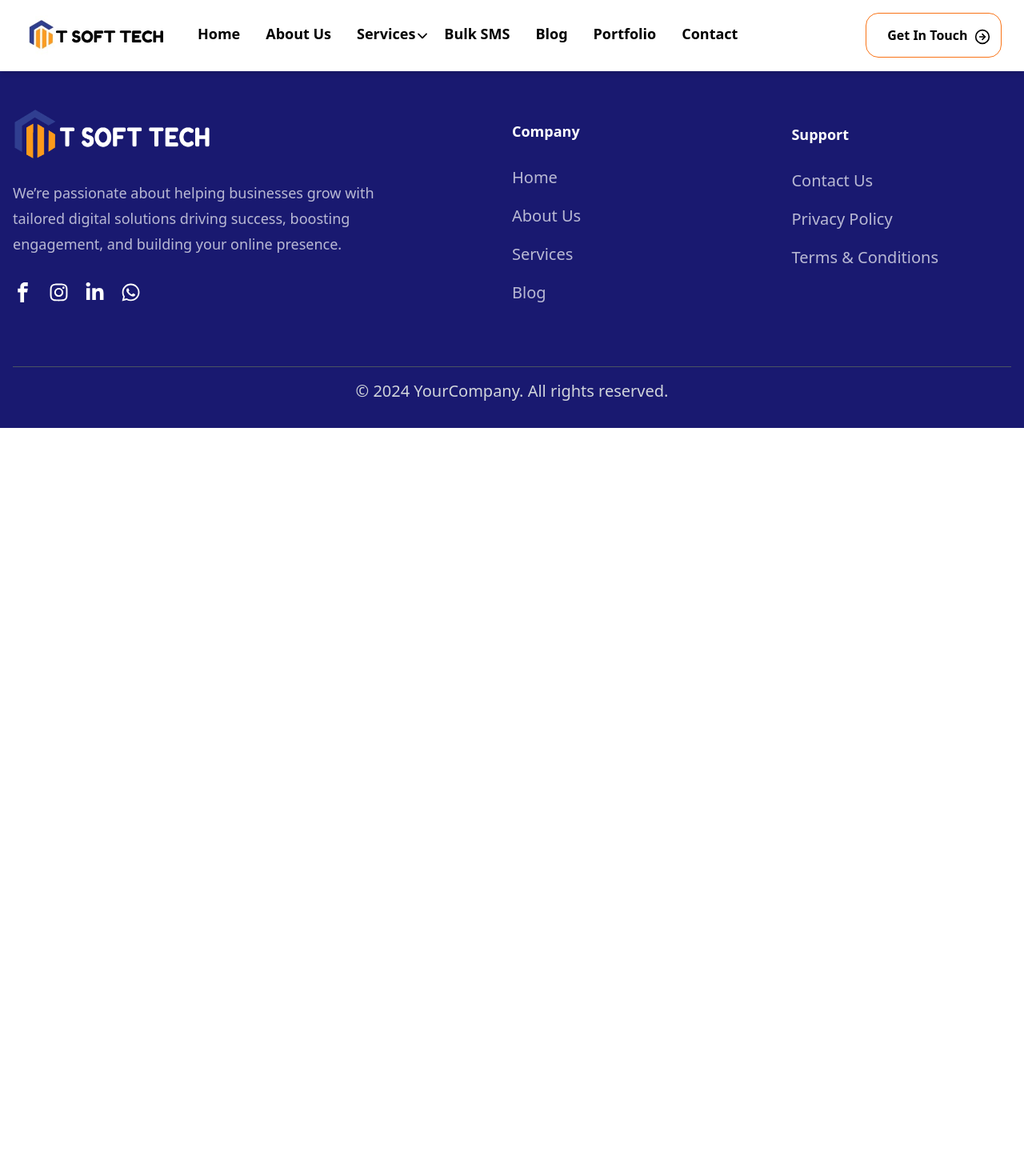
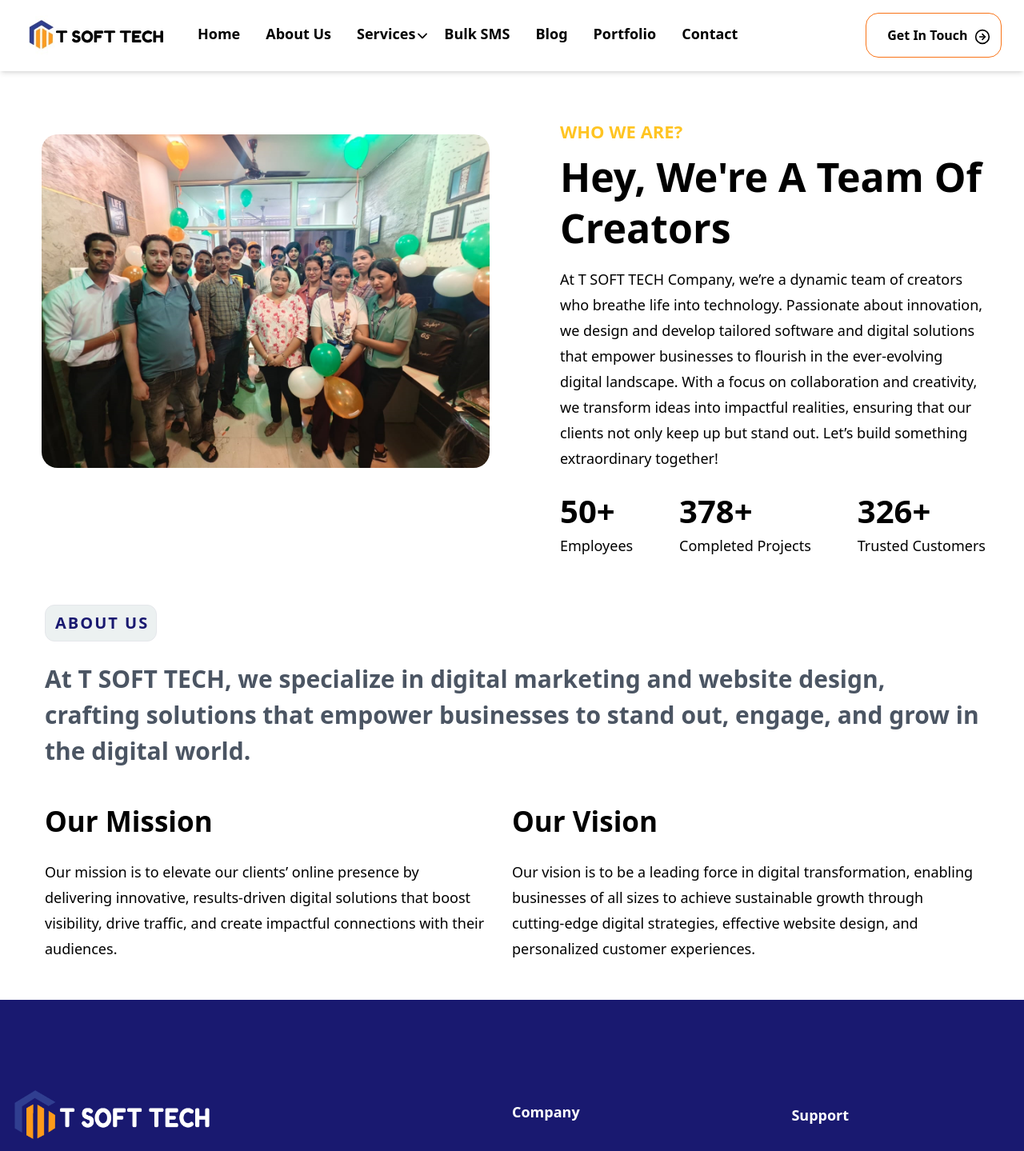
Before and after one commit to Vibudh08/BTJ-ALPHA-TECHNOLOGY-PVT-LTD, a React (Vite) app: page /about in a window 1280 px wide. Shown: the top 1439 px of the page at 80% size. Before the commit the page ends 800 px from the top, so only its background shows below. Built offline with nearby package versions, Linux system fonts and the light colour scheme.

Commit message:
about page

```diff
--- a/src/pages/About.jsx
+++ b/src/pages/About.jsx
@@ -1,6 +1,94 @@
+import team from "../assets/images/Home-page/team.jpeg";
+import { Link } from "react-router-dom";
+
 function About() {
   return (
-    <div>About</div>
-  )
+    <main>
+      {/* Who-we-are Section Start here */}
+
+      <section className="p-5 flex mt-32 ml-4 mb-10 max-lg:block max-lg:ml-0 max-lg:p-0 max-lg:justify-center">
+        <div className=" w-[50%] mr-20 max-lg:w-auto max-lg:mb-[30px] max-lg:pl-3 max-lg:flex max-lg:justify-center max-lg:mr-6">
+          <img
+            src={team}
+            alt=""
+            className="w-[100%] mt-5 ml-4 rounded-[20px] z-0 max-lg:mt-9"
+          />
+        </div>
+        <div className="w-[50%] ml-6 max-lg:w-[100%] max-lg:ml-0 max-lg:p-3">
+          <div>
+            <h3 className="text-[22px] text-[#ffc422] font-semibold">
+              WHO WE ARE?
+            </h3>
+            <h1 className="text-[50px] font-semibold mb-4 mt-2 leading-[4rem] max-lg:text-[40px] max-lg:leading-[3rem]">
+              Hey, We're A Team Of Creators
+            </h1>
+            <p className="leading-8 w-[95%] text-[18px] max-lg:w-[100%] max-lg:text-[16px]">
+              At T SOFT TECH Company, we’re a dynamic team of creators who
+              breathe life into technology. Passionate about innovation, we
+              design and develop tailored software and digital solutions that
+              empower businesses to flourish in the ever-evolving digital
+              landscape. With a focus on collaboration and creativity, we
+              transform ideas into impactful realities, ensuring that our
+              clients not only keep up but stand out. Let’s build something
+              extraordinary together!
+            </p>
+          </div>
+          <div className="flex gap-10 mt-5 justify-between w-[95%] max-lg:w-[100%]">
+            <div>
+              <h1 className="text-[40px] font-semibold max-md:text-[40px]">
+                50+
+              </h1>
+              <p className="text-[18px]">Employees</p>
+            </div>
+            <div>
+              <h1 className="text-[40px] font-semibold max-md:text-[40px]">
+                378+
+              </h1>
+              <p className="text-[18px]">Completed Projects</p>
+            </div>
+            <div>
+              <h1 className="text-[40px] font-semibold max-md:text-[40px]">
+                326+
+              </h1>
+              <p className="text-[18px]">Trusted Customers</p>
+            </div>
+          </div>
+        </div>
+      </section>
+
+      <section className="mx-14 mb-12 max-md:mx-5">
+        <h2 className="border w-[140px] p-2 pl-3 text-[20px] rounded-[12px] tracking-widest leading-7 bg-[#ecf1f1] text-[#191970] font-semibold">
+          ABOUT US{" "}
+        </h2>
+        <h1 className="mt-6 text-[30px] max-md:text-[25px] font-semibold text-gray-600 mb-10">
+          At T SOFT TECH, we specialize in digital marketing and website design,
+          crafting solutions that empower businesses to stand out, engage, and
+          grow in the digital world.
+        </h1>
+        <div className="flex max-md:flex-col">
+          <div className="flex flex-col w-1/2 pr-8 max-md:w-full max-md:pr-0">
+            <h1 className="text-[35px] font-semibold mb-5">Our Mission</h1>
+            <p className="text-[18px] leading-8">
+              Our mission is to elevate our clients’ online presence by
+              delivering innovative, results-driven digital solutions that boost
+              visibility, drive traffic, and create impactful connections with
+              their audiences.
+            </p>
+          </div>
+          <div className="flex flex-col w-1/2 max-md:w-full">
+            <h1 className="text-[35px] font-semibold mb-5">Our Vision</h1>
+            <p className="text-[18px] leading-8">
+              Our vision is to be a leading force in digital transformation,
+              enabling businesses of all sizes to achieve sustainable growth
+              through cutting-edge digital strategies, effective website design,
+              and personalized customer experiences.
+            </p>
+          </div>
+        </div>
+      </section>
+
+      {/* Who-we-are Section End here */}
+    </main>
+  );
 }
-export default About
+export default About;
--- a/src/pages/Home.jsx
+++ b/src/pages/Home.jsx
@@ -133,7 +133,7 @@ function Home() {
             <img
               src={team}
               alt=""
-              className="w-[100%] mt-5 ml-4 rounded-[20px] z-50 max-lg:mt-9"
+              className="w-[100%] mt-5 ml-4 rounded-[20px] z-0 max-lg:mt-9"
             />
           </div>
           <div className="w-[50%] ml-6 max-lg:w-[100%] max-lg:ml-0 max-lg:p-3">
```
